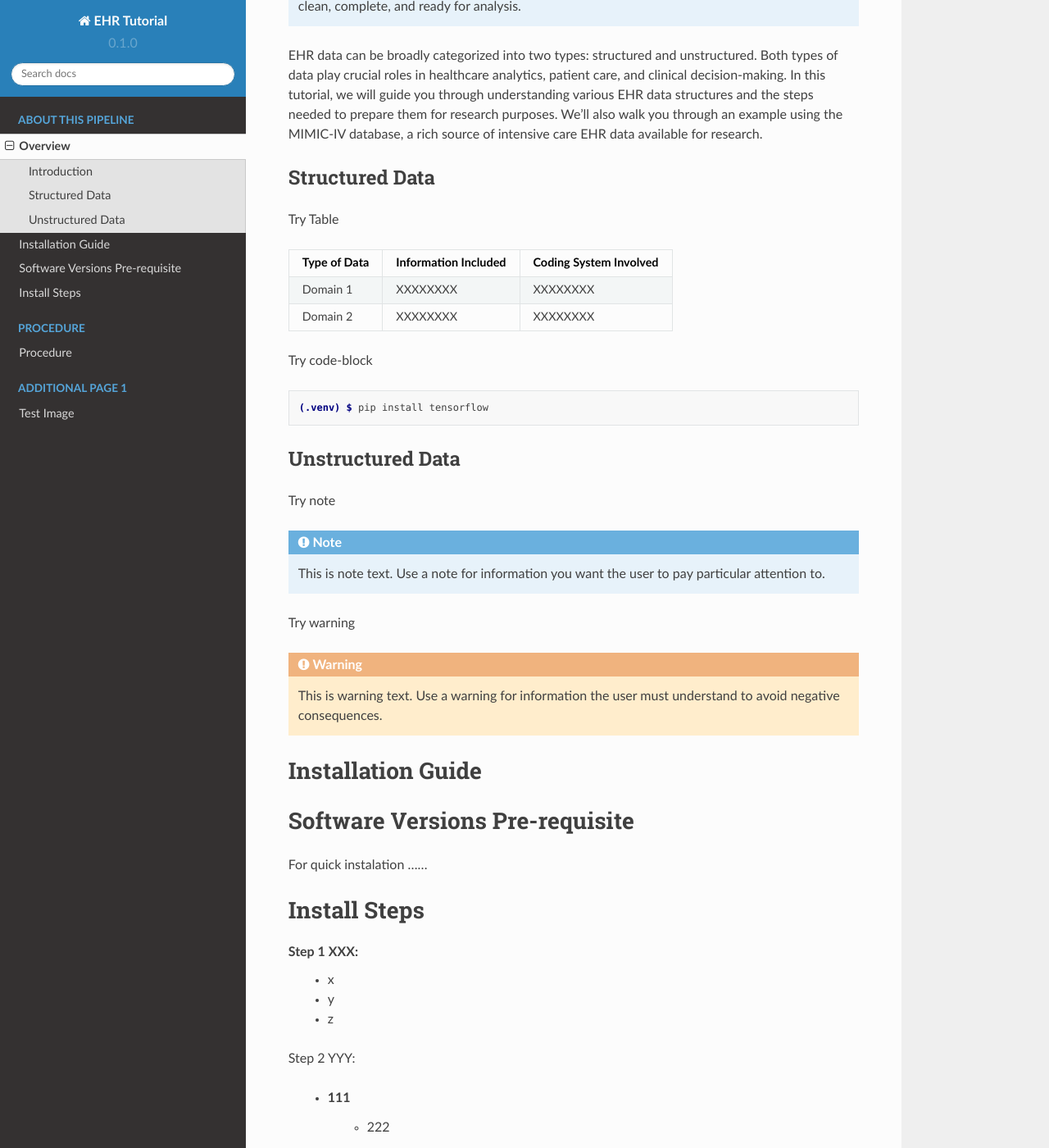
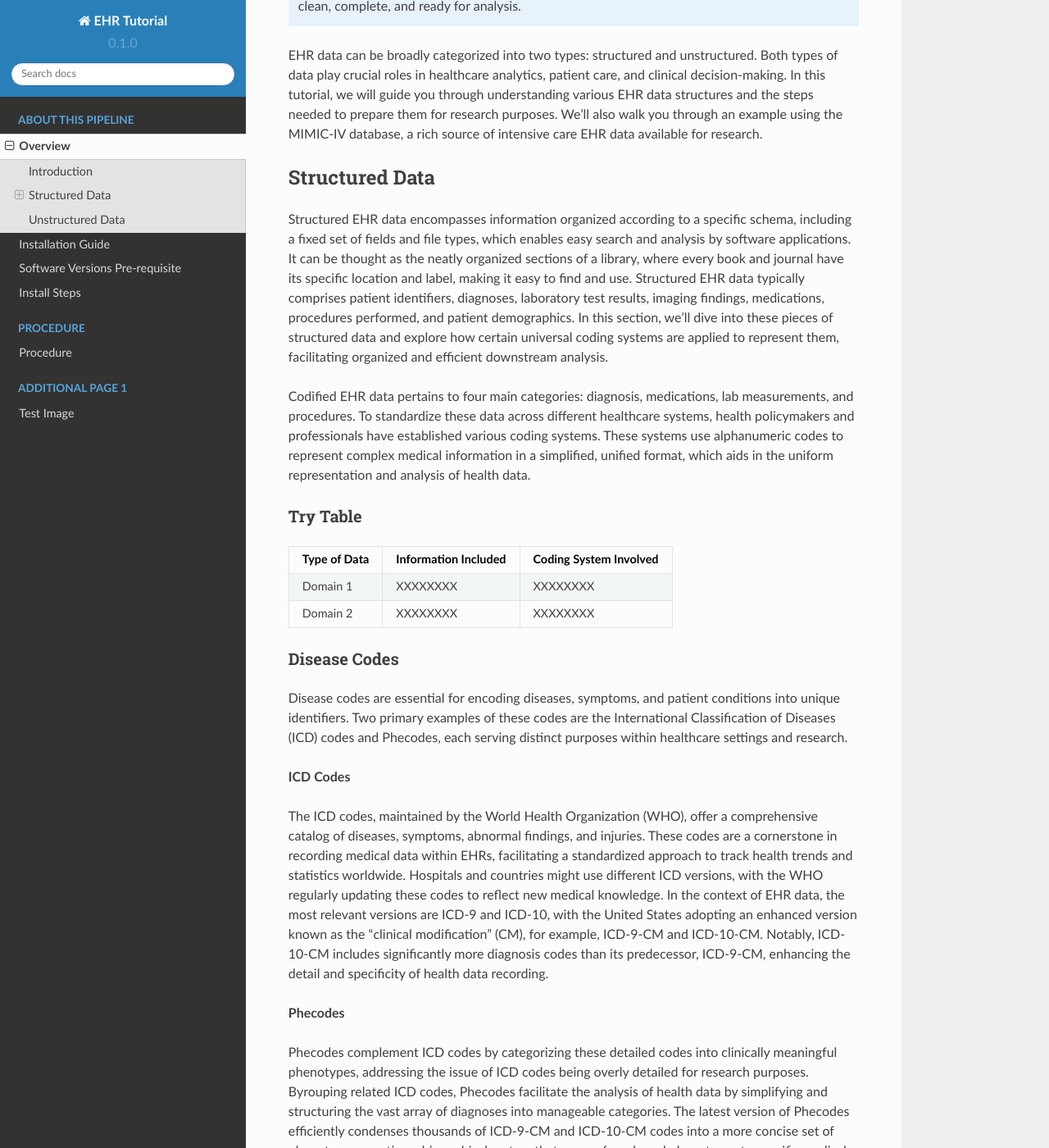
Before and after one commit to gigglypear/ehr_protocol_tutorial_test, a Sphinx documentation site: the page built from docs/source/overview.rst, in a window 1280 px wide and 1400 px high, scrolled down 890 px. Shown: the whole window at 82% size. Built offline with Sphinx 7.4.7 and the Read the Docs theme 2.0.0, drawn with Linux system fonts in a browser that asks for light colours; some of the changed text lies outside the part shown.

Commit message:
Update overview.rst

```diff
--- a/docs/source/overview.rst
+++ b/docs/source/overview.rst
@@ -30,8 +30,14 @@ EHR data can be broadly categorized into two types: structured and unstructured.
 Structured Data
 ---------------
 
+Structured EHR data encompasses information organized according to a specific schema, including a fixed set of fields and file types, which enables easy search and analysis by software applications. It can be thought as the neatly organized sections of a library, where every book and journal have its specific location and label, making it easy to find and use. Structured EHR data typically comprises patient identifiers, diagnoses, laboratory test results, imaging findings, medications, procedures performed, and patient demographics. In this section, we’ll dive into these pieces of structured data and explore how certain universal coding systems are applied to represent them, facilitating organized and efficient downstream analysis.
+
+
+Codified EHR data pertains to four main categories: diagnosis, medications, lab measurements, and procedures. To standardize these data across different healthcare systems, health policymakers and professionals have established various coding systems. These systems use alphanumeric codes to represent complex medical information in a simplified, unified format, which aids in the uniform representation and analysis of health data.
+
+
 Try Table
-
+^^^^^^^^^^^
 +------------------------+--------------------------+------------------------+
 | Type of Data           | Information Included     | Coding System Involved |
 +========================+==========================+========================+
@@ -40,7 +46,26 @@ Try Table
 | Domain 2               | XXXXXXXX                 | XXXXXXXX               |
 +------------------------+--------------------------+------------------------+
 
+Disease Codes
+^^^^^^^^^^^^^
+
+Disease codes are essential for encoding diseases, symptoms, and patient conditions into unique identifiers. Two primary examples of these codes are the International Classification of Diseases (ICD) codes and Phecodes, each serving distinct purposes within healthcare settings and research.
+
+**ICD Codes**
+
+The ICD codes, maintained by the World Health Organization (WHO), offer a comprehensive catalog of diseases, symptoms, abnormal findings, and injuries. These codes are a cornerstone in recording medical data within EHRs, facilitating a standardized approach to track health trends and statistics worldwide. Hospitals and countries might use different ICD versions, with the WHO regularly updating these codes to reflect new medical knowledge. In the context of EHR data, the most relevant versions are ICD-9 and ICD-10, with the United States adopting an enhanced version known as the "clinical modification" (CM), for example, ICD-9-CM and ICD-10-CM. Notably, ICD-10-CM includes significantly more diagnosis codes than its predecessor, ICD-9-CM, enhancing the detail and specificity of health data recording.
+
+**Phecodes**
+
+Phecodes complement ICD codes by categorizing these detailed codes into clinically meaningful phenotypes, addressing the issue of ICD codes being overly detailed for research purposes. Byrouping related ICD codes, Phecodes facilitate the analysis of health data by simplifying and structuring the vast array of diagnoses into manageable categories. The latest version of Phecodes efficiently condenses thousands of ICD-9-CM and ICD-10-CM codes into a more concise set of phenotypes, creating a hierarchical system that ranges from broad phenotypes to specific medical findings.
+
+Differences between ICD Codes and Phecodes : (to be placed in a colored text box)
+
+This hierarchical organization of ICD codes and Phecodes enables researchers and healthcare providers to navigate from general health conditions to specific diagnoses, providing a structured framework for analyzing patient data. The ICD-Phecode system includes detailed mappings between ICD codes, their descriptions, corresponding Phecodes, phenotypes, and the range of excluded codes for each phenotype, offering a comprehensive tool for health data analysis.
+
+
 Try code-block
+^^^^^^^^^^^^^^^
 
 .. code-block:: console
 
```
